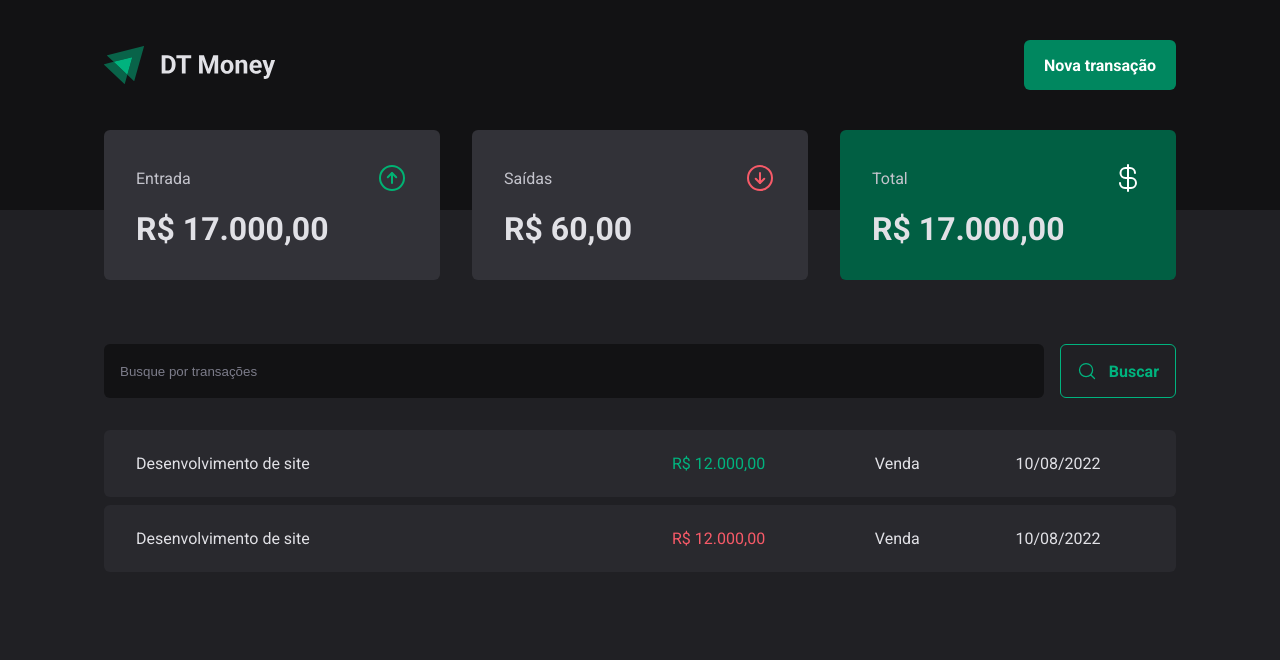
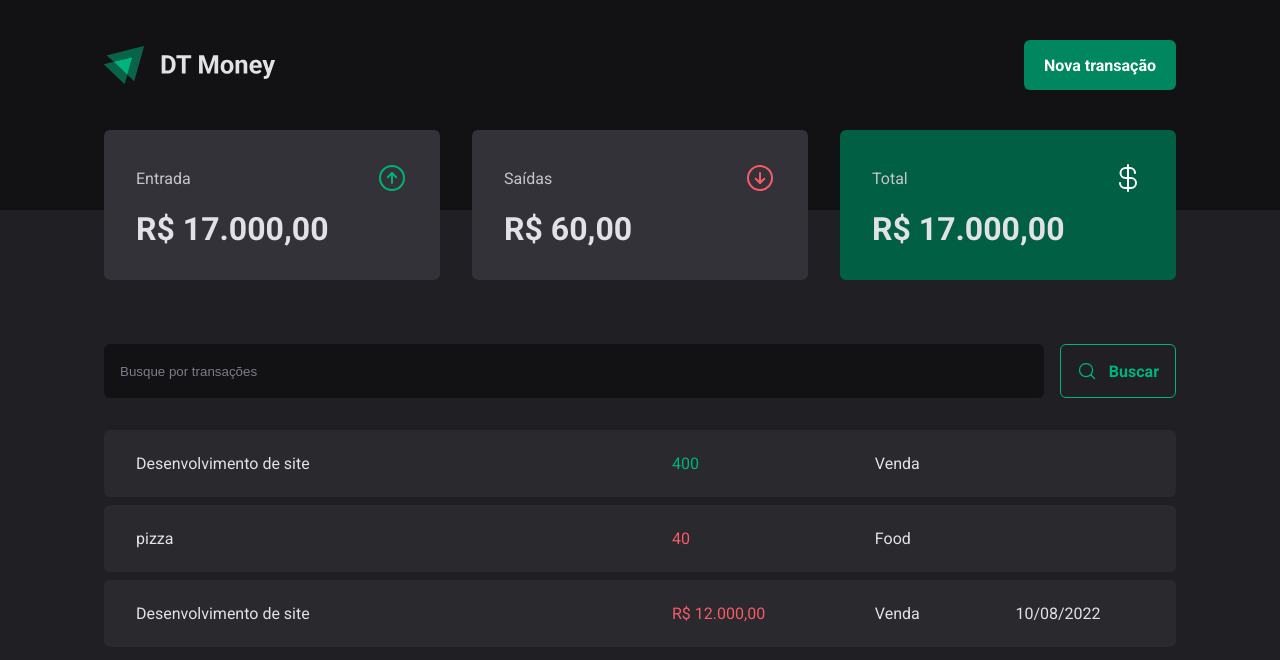
Before and after one commit to moraes3000/rocketseat-03-dt-money, a React (Vite) app: page / in a window 1280 px wide. Shown: the top 660 px of the page. Built offline with nearby package versions, Linux system fonts and the light colour scheme; data requests are answered from the project's data file.

Commit message:
Realizando requisição HTTP

```diff
--- a/src/pages/Transactions/index.tsx
+++ b/src/pages/Transactions/index.tsx
@@ -1,10 +1,36 @@
+import { useEffect, useState } from 'react';
+
 import { Header } from '../../components/Header';
 import { Summary } from '../../components/Summary';
 import { SearchForm } from './components/SearchForm';
+
 import { PriceHighlight, TransactionContainer, TransactionTable } from './styles';
 
+interface TransactionProps {
+  id: number;
+  description: string;
+  type: 'income' | 'outcome';
+  price: number;
+  category: string;
+  createdAd: string
+
+}
 
 export function Transaction() {
+  const [transactions, setTransactions] = useState<TransactionProps[]>([])
+
+  useEffect(() => {
+    async function loadTransaction() {
+      const api = 'http://localhost:3000/transactions/'
+      const response = await fetch(api)
+      const data = await response.json()
+
+      setTransactions(data)
+    }
+    loadTransaction()
+  }, [])
+
+
   return (
     <div>
       <Header />
@@ -13,12 +39,18 @@
         <SearchForm />
         <TransactionTable>
           <tbody>
-            <tr>
-              <td width='50%'>Desenvolvimento de site</td>
-              <td><PriceHighlight variant='income'>R$ 12.000,00</PriceHighlight></td>
-              <td>Venda</td>
-              <td>10/08/2022</td>
-            </tr>
+
+            {transactions.map((transaction) => {
+              return (
+                <tr key={transaction.id}>
+                  <td width='50%'>{transaction.description}</td>
+                  <td><PriceHighlight variant={transaction.type}>{transaction.price}</PriceHighlight></td>
+                  <td>{transaction.category}</td>
+                  <td>{transaction.createdAd}</td>
+                </tr>
+              )
+            })}
+
             <tr>
               <td width='50%'>Desenvolvimento de site</td>
               <td><PriceHighlight variant='outcome'>R$ 12.000,00</PriceHighlight></td>
```
